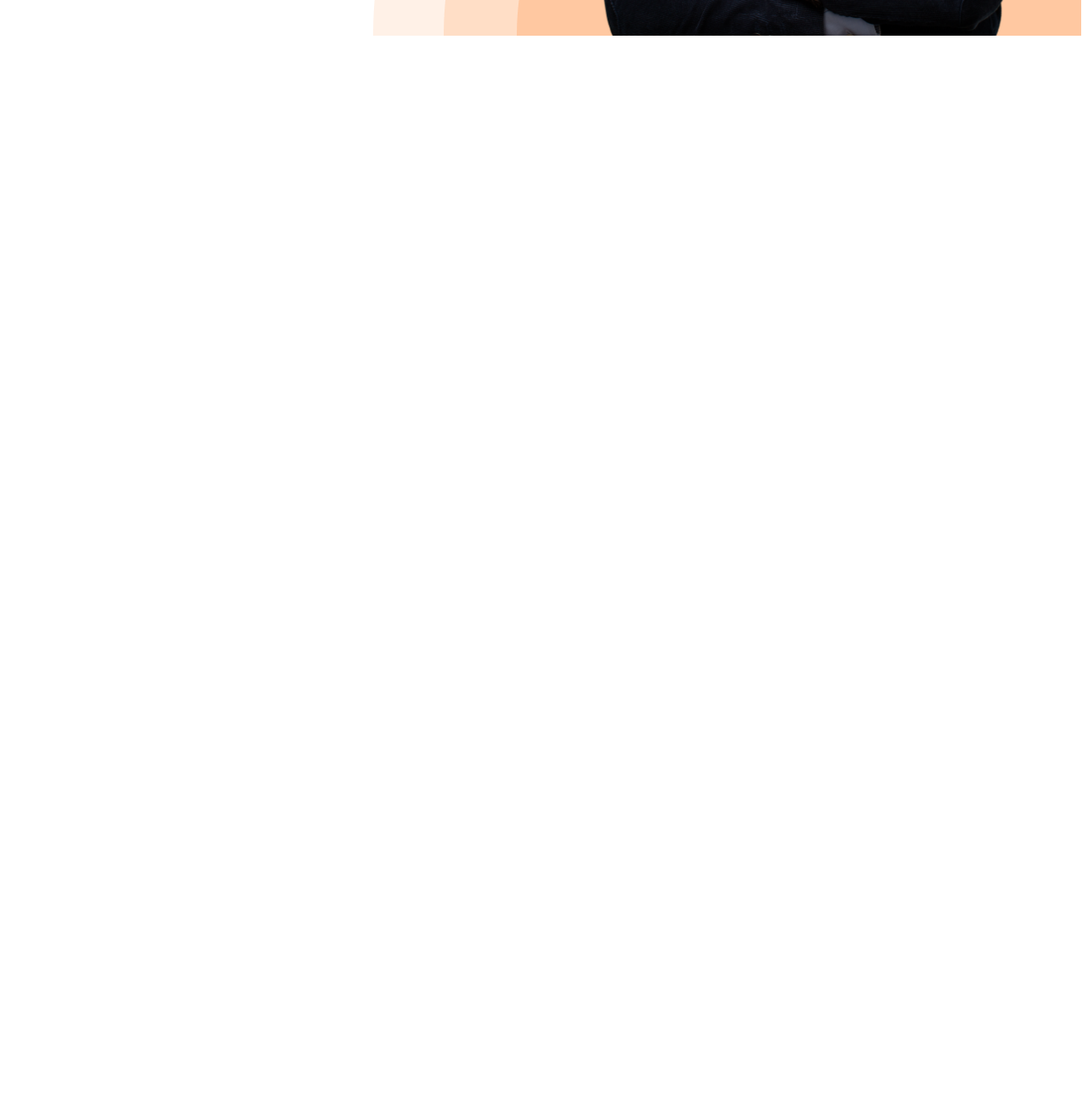
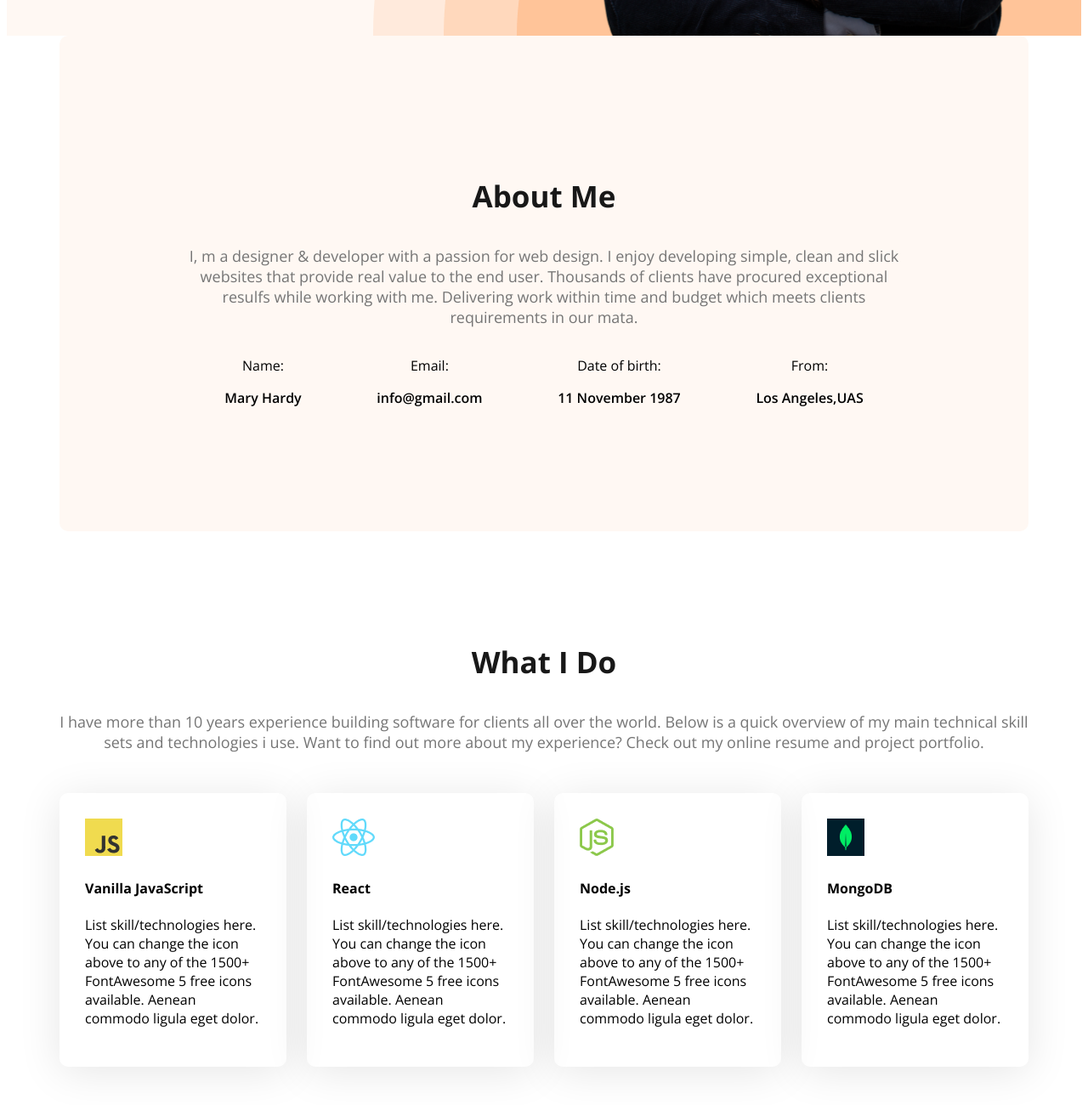
Before and after one commit to NURALAM11/web_dev_protfolio, a plain HTML site: page index.html in a window 1280 px wide. Shown: the part 788-2088 px from the top of the page at 85% size. Before the commit the page ends 838 px from the top, so only its background shows below. Drawn offline with nearby package versions, Linux system fonts and the light colour scheme.

Commit message:
skill section added

```diff
--- a/index.html
+++ b/index.html
@@ -11,7 +11,7 @@
   <link rel="stylesheet" href="styles/developer.css">
 </head>
 <body class="open-sans-normal">
-  <header class="header">
+  <header class="header secondary_bg ">
     <nav>
       <h3 class="nav_title">Ha<span class="text_primary">r</></span>y</h3>
       <ul>
@@ -34,6 +34,63 @@
 
   </header>
   <main>
+    <section class="about_section secondary_bg">
+      <h3 class="section_title">About Me</h3>
+      <p class="section_description">I, m a designer & developer with a passion for web design. I enjoy developing simple, clean and slick websites that provide real value to the end user. Thousands of clients have procured exceptional resulfs while working with me. Delivering work within time and budget which meets clients requirements in our mata.</p>
+      <div class="about_items">
+        <div class="about_item">
+          <p class="about_item_title">Name:</p>
+          <p class="about_item_title_description">Mary Hardy</p>
+        </div>
+        <div class="about_item">
+          <p class="about_item_title">Email:</p>
+          <p class="about_item_title_description">info@gmail.com</p>
+        </div>
+        <div class="about_item">
+          <p class="about_item_title">Date of birth:</p>
+          <p class="about_item_title_description">11 November 1987</p>
+        </div>
+        <div class="about_item">
+          <p class="about_item_title">From:</p>
+          <p class="about_item_title_description">Los Angeles,UAS</p>
+        </div>
+      </div>
+
+    </section>
+    <section class="skills ">
+      <h3 class="section_title text_center ">What I Do</h3>
+      <p class="section_description text_center ">I have more than 10 years experience building software for clients all over the world. Below is a quick overview of my main technical skill sets and technologies i use. Want to find out more about my experience? Check out my online resume and project portfolio.</p>
+      <div class="skills_container">
+        <div class="skill">
+          <img src="images/icons/js.png" alt="">
+          <h4 class="skill_title">Vanilla JavaScript</h4>
+          <p class="skill_description">
+            List skill/technologies here. You can change the icon above to any of the 1500+ FontAwesome 5 free icons available. Aenean commodo ligula eget dolor.
+          </p>
+        </div>
+        <div class="skill">
+          <img src="images/icons/react.png" alt="">
+          <h4 class="skill_title">React</h4>
+          <p class="skill_description">
+            List skill/technologies here. You can change the icon above to any of the 1500+ FontAwesome 5 free icons available. Aenean commodo ligula eget dolor.
+          </p>
+        </div>
+        <div class="skill">
+          <img src="images/icons/nodejs.png" alt="">
+          <h4 class="skill_title">Node.js</h4>
+          <p class="skill_description">
+            List skill/technologies here. You can change the icon above to any of the 1500+ FontAwesome 5 free icons available. Aenean commodo ligula eget dolor.
+          </p>
+        </div>
+        <div class="skill">
+          <img src="images/icons/mongo.png" alt="">
+          <h4 class="skill_title">MongoDB</h4>
+          <p class="skill_description">
+            List skill/technologies here. You can change the icon above to any of the 1500+ FontAwesome 5 free icons available. Aenean commodo ligula eget dolor.
+          </p>
+          </div>
+          </div>
+        </section>
 
   </main>
   <footer>
--- a/styles/developer.css
+++ b/styles/developer.css
@@ -10,8 +10,14 @@
     "wdth" 100;
 }
 /* Shared Style */
+.secondary_bg{
+  background-color: #FFF8F3;
+}
 .text_primary{
   color: #fd6e0a;
+}
+.text_center{
+  text-align: center;
 }
 .dark_2{
   color:#474747 ;
@@ -26,8 +32,17 @@
   padding: 15px 28px;
   border: none;
   cursor: pointer;
+}
+.section_title{
+  font-size: 35px;
+  font-weight: bold;
+  color: #181818;
+}
+.section_description{
+  font-size: 18px;
+  color: #757575;
+}
 
-}
 /* Header Styles */
 .header{
   background-image:url('../images/developer.png'), url('../images/header_bg.png') ;
@@ -84,3 +99,55 @@ nav ul li a{
   width: 580px;
 
 }
+/* main Style */
+main{
+  max-width: 1140px;
+  margin: 0 auto;
+}
+main section {
+  margin-top: 130px;
+  margin-bottom: 130px;
+}
+/* About Section Style */
+.about_section{
+  margin: 0 auto;
+  text-align: center;
+  border-radius: 10px;
+  padding: 130px 150px;
+
+}
+.about_items{
+  display: flex;
+  justify-content: space-around;
+
+}
+.about_item{
+
+}
+.about_item_title{
+
+}
+.about_item_title_description{
+  font-weight: 600;
+}
+/* What I  Do Section Style */
+.skills{
+
+}
+.skill{
+  padding: 30px;
+  border-radius: 10px;
+  box-shadow: 0px 6px 50px 0px  rgba(0, 0, 0, 0.10);
+  margin-top: 30px;
+}
+.skills_container{
+  display: flex;
+  justify-content: space-around;
+  gap: 24px;
+
+
+}
+.skill_description{
+
+
+}
```
